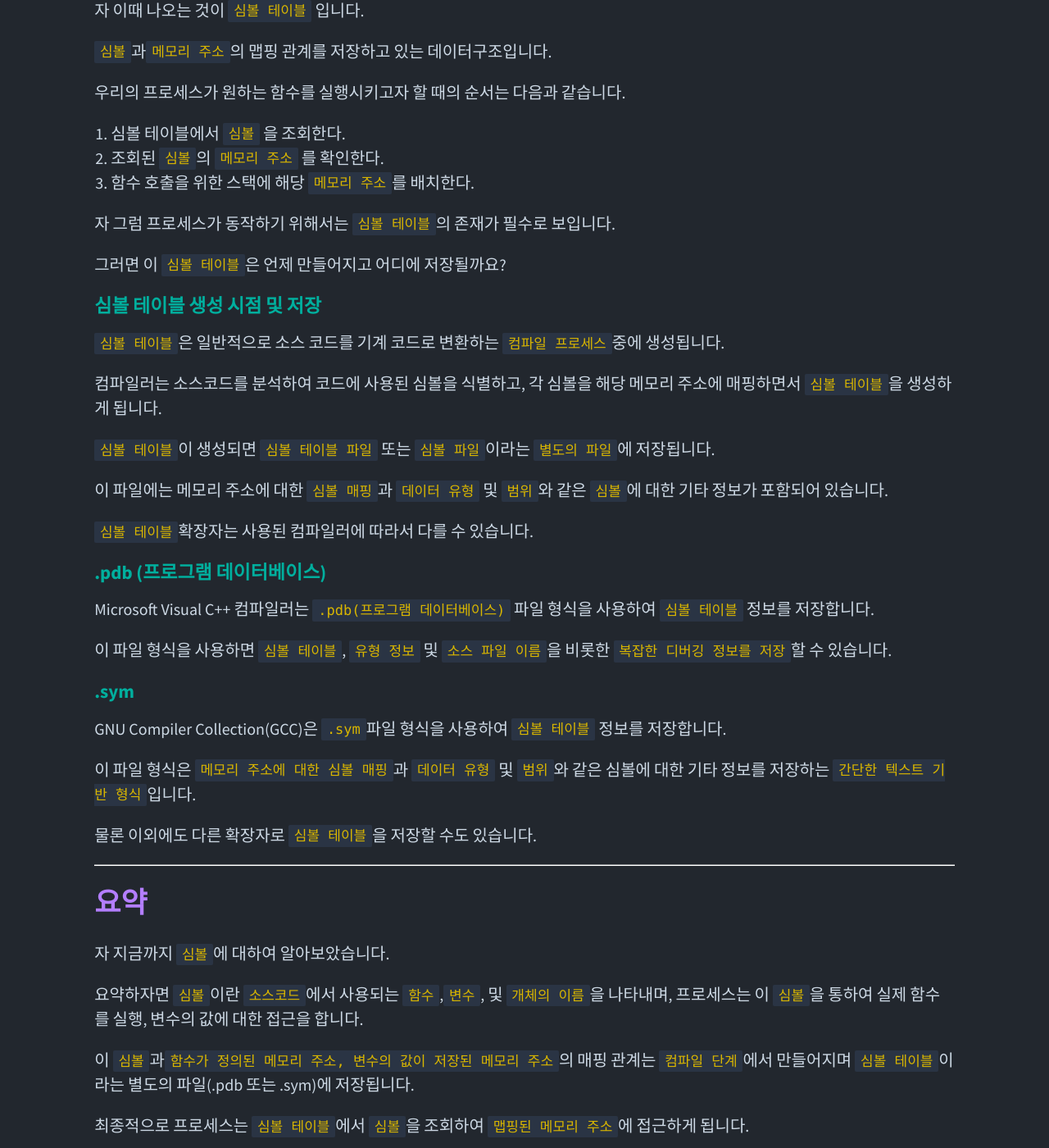
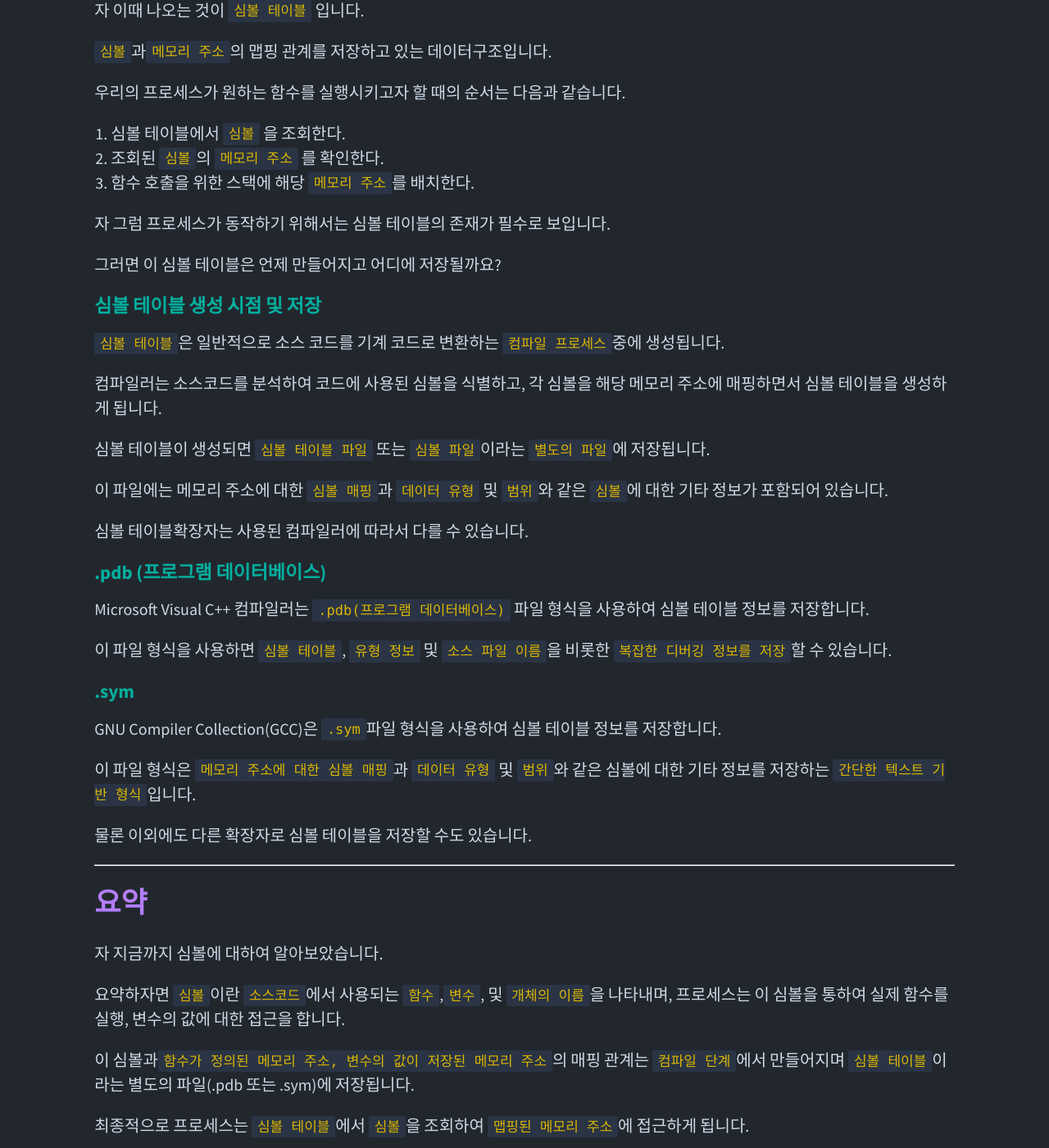
Before and after one commit to mainmethod0126/old-tech-blog, a Jekyll site: the page built from _posts/cpp/2022-12-11-cpp-컴파일에서-심볼은-무슨-말일까.md, in a window 1280 px wide and 1400 px high, scrolled down 5147 px. Shown: the whole window at 82% size. Built offline with Jekyll 4.4.1, drawn with Linux system fonts in a browser that asks for light colours; comment, search, counter and statistics services are not loaded; some of the changed text lies outside the part shown.

Commit message:
불필요한 블럭처리 삭제

````diff
--- a/_posts/cpp/2022-12-11-cpp-컴파일에서-심볼은-무슨-말일까.md
+++ b/_posts/cpp/2022-12-11-cpp-컴파일에서-심볼은-무슨-말일까.md
@@ -44,13 +44,13 @@ g++ -o myprogram.exe mysourcefile.cpp
 
 이러한 `기계 명령어`는 `산술 계산 수행`,`메모리 조작`,`코드의 다른 부분으로의 분기` 와 같은 작업에 해당합니다.
 
-`기계 명령어`는 일반적으로 `니모닉 코드(mnemonic)` 와 `숫자 피연산자의 조합`을 사용하여 개별 명령어를 나타내는 `어셈블리 언어`로 작성되는데
-이렇게 작성된 `어셈블리 언어`를 어셈블러가 `기계 명령어`로 변환해줍니다.
+기계 명령어는 일반적으로 `니모닉 코드(mnemonic)` 와 `숫자 피연산자의 조합`을 사용하여 개별 명령어를 나타내는 `어셈블리 언어`로 작성되는데
+이렇게 작성된 어셈블리 언어를 어셈블러가 `기계 명령어`로 변환해줍니다.
 
 우리가 일반적으로 알고있는 컴파일 과정은
 개발자가 작성한 `소스코드` > `어셈블리어 코드` > `기계 코드` 의 과정을 거치는데.
 
-당연히 `기계 명령어`를 만들어주는 `어셈블리 언어`는 개발자가 작성한 `소스코드`를 기반으로 합니다.
+당연히 기계 명령어를 만들어주는 어셈블리 언어는 개발자가 작성한 `소스코드`를 기반으로 합니다.
 
 ### 소스코드 TO 어셈블리어 코드 예시
 
@@ -116,11 +116,11 @@ call    operator<<(std::basic_ostream<char, std::char_traits<char> >&, char cons
 
 지금 까지 `기계어 코드`를 이루는 `기계 명령어` 와 `심볼` 중에 `기계 명령어`를 알아보았습니다.
 
- 이어서 우리가 정말 알고자 했던 `심볼`을 알아보겠습니다.
+ 이어서 우리가 정말 알고자 했던 심볼을 알아보겠습니다.
 
 #### opcode
 
-여기서 잠깐! `니모닉 코드`는 `특정 작업`을 나타내는 짧고 상징적인 이름이라 하였는데 어셈블리 코드에서 `특정 작업`은 `opcode` 라고 불립니다.
+여기서 잠깐! 니모닉 코드는 `특정 작업`을 나타내는 짧고 상징적인 이름이라 하였는데 어셈블리 코드에서 `특정 작업`은 `opcode` 라고 불립니다.
 
 이 `opcode` 의 중요한 특징은 `사람이 읽을 수 없는 숫자 값`으로 표시된다는 것입니다.
 
@@ -135,14 +135,14 @@ call    operator<<(std::basic_ostream<char, std::char_traits<char> >&, char cons
 
 이렇게 `사람이 읽기 힘든 숫자 값` 을 그나마~~ 사람이 읽을 수 있도록 변경해준 것이 `니모닉 코드` 입니다.
 
-예시를 `니모닉 코드`로 변환 할 경우 아래와 같이 볼 수 있습니다.
+예시를 니모닉 코드로 변환 할 경우 아래와 같이 볼 수 있습니다.
 
 ```text
 mov eax, 0x5
 add eax, 0x3
 ```
 
-여담으로 사실 우리의 C++ 을 컴파일하는 과정에서 생성되는 `어셈블리 코드`에는 `니모닉 코드`가 존재하지 않습니다.
+여담으로 사실 우리의 C++ 을 컴파일하는 과정에서 생성되는 `어셈블리 코드`에는 니모닉 코드가 존재하지 않습니다.
 
 혹자들은 이렇게 말할 수 있습니다.
 
@@ -150,7 +150,7 @@ add eax, 0x3
 
 네 visual studio 로 디버깅하면 니모닉 코드를 볼 수 있습니다.
 
-하지만 이는 `어셈블리 코드` 에 포함된 것이 아닌 `visual studio`의 기능인 `디스어셈블러(역어셈블러)` 가 사람이 읽기 힘든 `opcode`를 읽을 수 있도록 `니모닉 코드`로 변환하여 보여주는 것입니다.
+하지만 이는 `어셈블리 코드` 에 포함된 것이 아닌 visual studio의 기능인 `디스어셈블러(역어셈블러)` 가 사람이 읽기 힘든 `opcode`를 읽을 수 있도록 니모닉 코드로 변환하여 보여주는 것입니다.
 
 ---
 
@@ -158,13 +158,13 @@ add eax, 0x3
 
 `기계어 코드`에서 `심볼` 이라 하면 일반적으로 `소스코드`에서 사용되는 `함수`,`변수`, 및 `개체의 이름`을 나타냅니다.
 
-이러한 `심볼`은 일련의 과정을 통하여 `메모리의 해당 값` 또는 `함수에 대한 참조`로 대체됩니다.
+이러한 심볼은 일련의 과정을 통하여 `메모리의 해당 값` 또는 `함수에 대한 참조`로 대체됩니다.
 
 그렇기 때문에 우리의 프로세스는 변수에 저장된 값을 읽기 위하여 `값이 저장된 메모리 주소` 를 직접 사용하거나,
 또는 함수를 실행시키기 위해 `함수가 정의된 메모리의 주소` 를 직접 기억해뒀다가 이를 이용하여 함수를 실행하지 않고,
-`심볼`이라는 `이름`만으로 `변수의 값이 저장된 또는 함수가 정의된 메모리의 주소`에 접근할 수 있습니다.
+심볼이라는 `이름`만으로 `변수의 값이 저장된 또는 함수가 정의된 메모리의 주소`에 접근할 수 있습니다.
 
-그렇다면 `소스코드`에서 `심볼`이라 할 수 있는 부분을 직접 찾아보겠습니다.
+그렇다면 소스코드에서 심볼이라 할 수 있는 부분을 직접 찾아보겠습니다.
 
 ```cpp
 #include <iostream>
@@ -199,9 +199,9 @@ int main()
 - ``main`` : 프로그램의 진입점을 나타내는 함수입니다.
 - ``cout`` : 콘솔에 메시지를 인쇄하는 데 사용되는 표준 출력 스트림을 나타내는 개체입니다.
 
-어찌되었든 `심볼`을 이용하여 간단하게 `메모리 주소에 접근` 하기 위해서는 해당 `심볼`이 어느 `메모리 주소를 가리키는지`가 어딘가에는 정의되어있어야 합니다.
+어찌되었든 심볼을 이용하여 간단하게 `메모리 주소에 접근` 하기 위해서는 해당 `심볼`이 어느 `메모리 주소를 가리키는지`가 어딘가에는 정의되어있어야 합니다.
 
-`심볼`이 어느 메모리 주소를 가르키는지 정의되어있지 않다면 현실적으로 `심볼`을 이용하여 원하는 메모리 주소를 찾아가는건 불가능하기 때문입니다.
+심볼이 어느 메모리 주소를 가르키는지 정의되어있지 않다면 현실적으로 심볼을 이용하여 원하는 메모리 주소를 찾아가는건 불가능하기 때문입니다.
 
 그럼 과연 어디에 `심볼 과 메모리 주소의 맵핑`의 정의되어 있을까요?
 
@@ -217,44 +217,44 @@ int main()
 2. 조회된 `심볼`의 `메모리 주소` 를 확인한다.
 3. 함수 호출을 위한 스택에 해당 `메모리 주소`를 배치한다.
 
-자 그럼 프로세스가 동작하기 위해서는 `심볼 테이블`의 존재가 필수로 보입니다.
+자 그럼 프로세스가 동작하기 위해서는 심볼 테이블의 존재가 필수로 보입니다.
 
-그러면 이 `심볼 테이블`은 언제 만들어지고 어디에 저장될까요?
+그러면 이 심볼 테이블은 언제 만들어지고 어디에 저장될까요?
 
 #### 심볼 테이블 생성 시점 및 저장
 
 `심볼 테이블`은 일반적으로 소스 코드를 기계 코드로 변환하는 `컴파일 프로세스`중에 생성됩니다.
 
-컴파일러는 소스코드를 분석하여 코드에 사용된 심볼을 식별하고, 각 심볼을 해당 메모리 주소에 매핑하면서 `심볼 테이블`을 생성하게 됩니다.
+컴파일러는 소스코드를 분석하여 코드에 사용된 심볼을 식별하고, 각 심볼을 해당 메모리 주소에 매핑하면서 심볼 테이블을 생성하게 됩니다.
 
-`심볼 테이블`이 생성되면 `심볼 테이블 파일` 또는 `심볼 파일`이라는 `별도의 파일`에 저장됩니다.
+심볼 테이블이 생성되면 `심볼 테이블 파일` 또는 `심볼 파일`이라는 `별도의 파일`에 저장됩니다.
 
 이 파일에는 메모리 주소에 대한 `심볼 매핑`과 `데이터 유형` 및 `범위`와 같은 `심볼`에 대한 기타 정보가 포함되어 있습니다.
 
-`심볼 테이블`확장자는 사용된 컴파일러에 따라서 다를 수 있습니다.
+심볼 테이블확장자는 사용된 컴파일러에 따라서 다를 수 있습니다.
 
 #### .pdb (프로그램 데이터베이스)
 
-Microsoft Visual C++ 컴파일러는 `.pdb(프로그램 데이터베이스)` 파일 형식을 사용하여 `심볼 테이블` 정보를 저장합니다.
+Microsoft Visual C++ 컴파일러는 `.pdb(프로그램 데이터베이스)` 파일 형식을 사용하여 심볼 테이블 정보를 저장합니다.
 
 이 파일 형식을 사용하면 `심볼 테이블`, `유형 정보` 및 `소스 파일 이름`을 비롯한 `복잡한 디버깅 정보를 저장`할 수 있습니다.
 
 #### .sym
 
-GNU Compiler Collection(GCC)은 `.sym`파일 형식을 사용하여 `심볼 테이블` 정보를 저장합니다.
+GNU Compiler Collection(GCC)은 `.sym`파일 형식을 사용하여 심볼 테이블 정보를 저장합니다.
 
 이 파일 형식은 `메모리 주소에 대한 심볼 매핑`과 `데이터 유형` 및 `범위`와 같은 심볼에 대한 기타 정보를 저장하는 `간단한 텍스트 기반 형식`입니다.
 
-물론 이외에도 다른 확장자로 `심볼 테이블`을 저장할 수도 있습니다.
+물론 이외에도 다른 확장자로 심볼 테이블을 저장할 수도 있습니다.
 
 ---
 
 ## 요약
 
-자 지금까지 `심볼`에 대하여 알아보았습니다.
+자 지금까지 심볼에 대하여 알아보았습니다.
 
-요약하자면 `심볼`이란 `소스코드`에서 사용되는 `함수`,`변수`, 및 `개체의 이름`을 나타내며, 프로세스는 이 `심볼`을 통하여 실제 함수를 실행, 변수의 값에 대한 접근을 합니다.
+요약하자면 `심볼`이란 `소스코드`에서 사용되는 `함수`,`변수`, 및 `개체의 이름`을 나타내며, 프로세스는 이 심볼을 통하여 실제 함수를 실행, 변수의 값에 대한 접근을 합니다.
 
-이 `심볼`과`함수가 정의된 메모리 주소, 변수의 값이 저장된 메모리 주소`의 매핑 관계는 `컴파일 단계`에서 만들어지며 `심볼 테이블`이라는 별도의 파일(.pdb 또는 .sym)에 저장됩니다.
+이 심볼과`함수가 정의된 메모리 주소, 변수의 값이 저장된 메모리 주소`의 매핑 관계는 `컴파일 단계`에서 만들어지며 `심볼 테이블`이라는 별도의 파일(.pdb 또는 .sym)에 저장됩니다.
 
 최종적으로 프로세스는 `심볼 테이블`에서 `심볼`을 조회하여 `맵핑된 메모리 주소`에 접근하게 됩니다.
````
